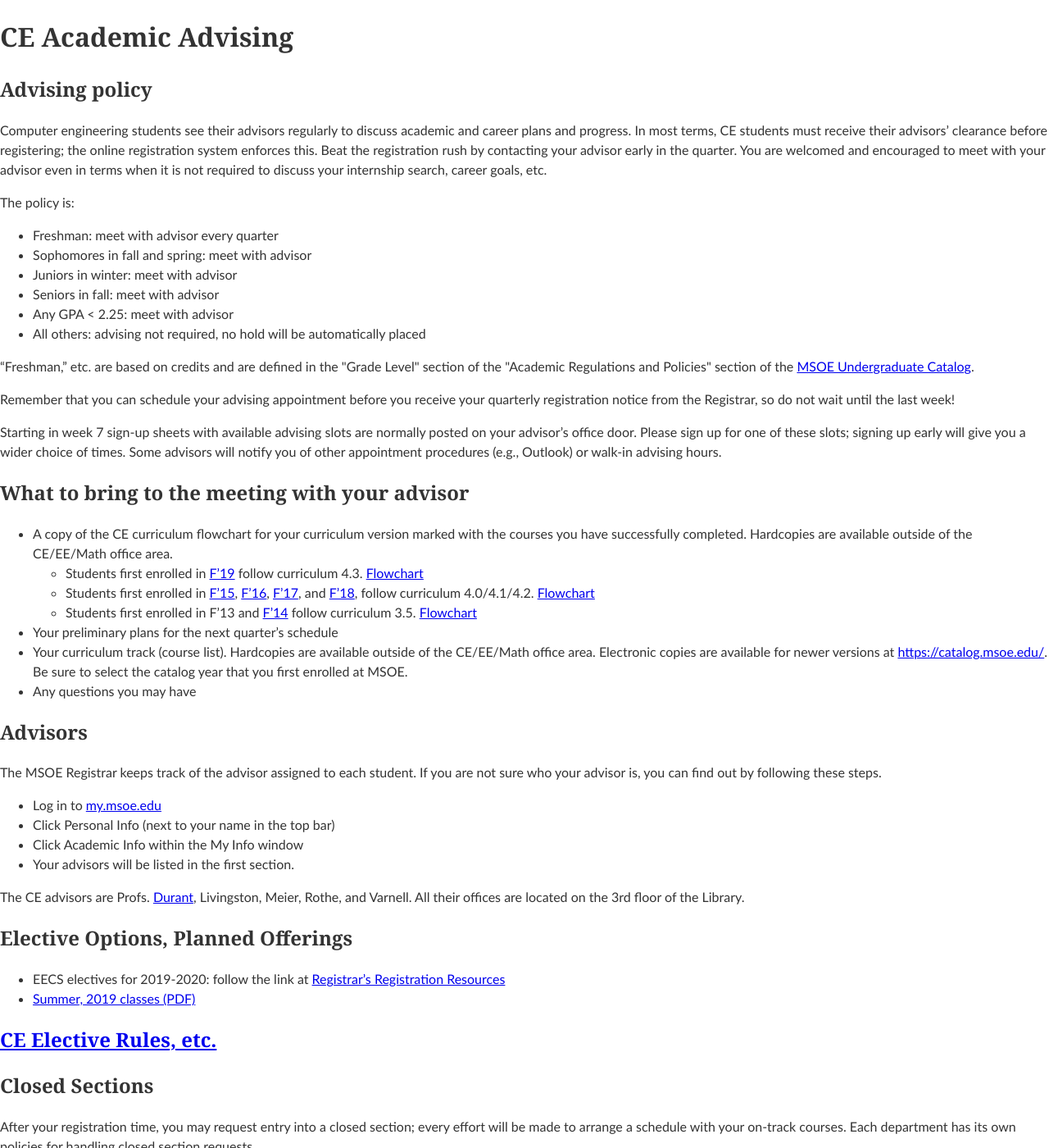
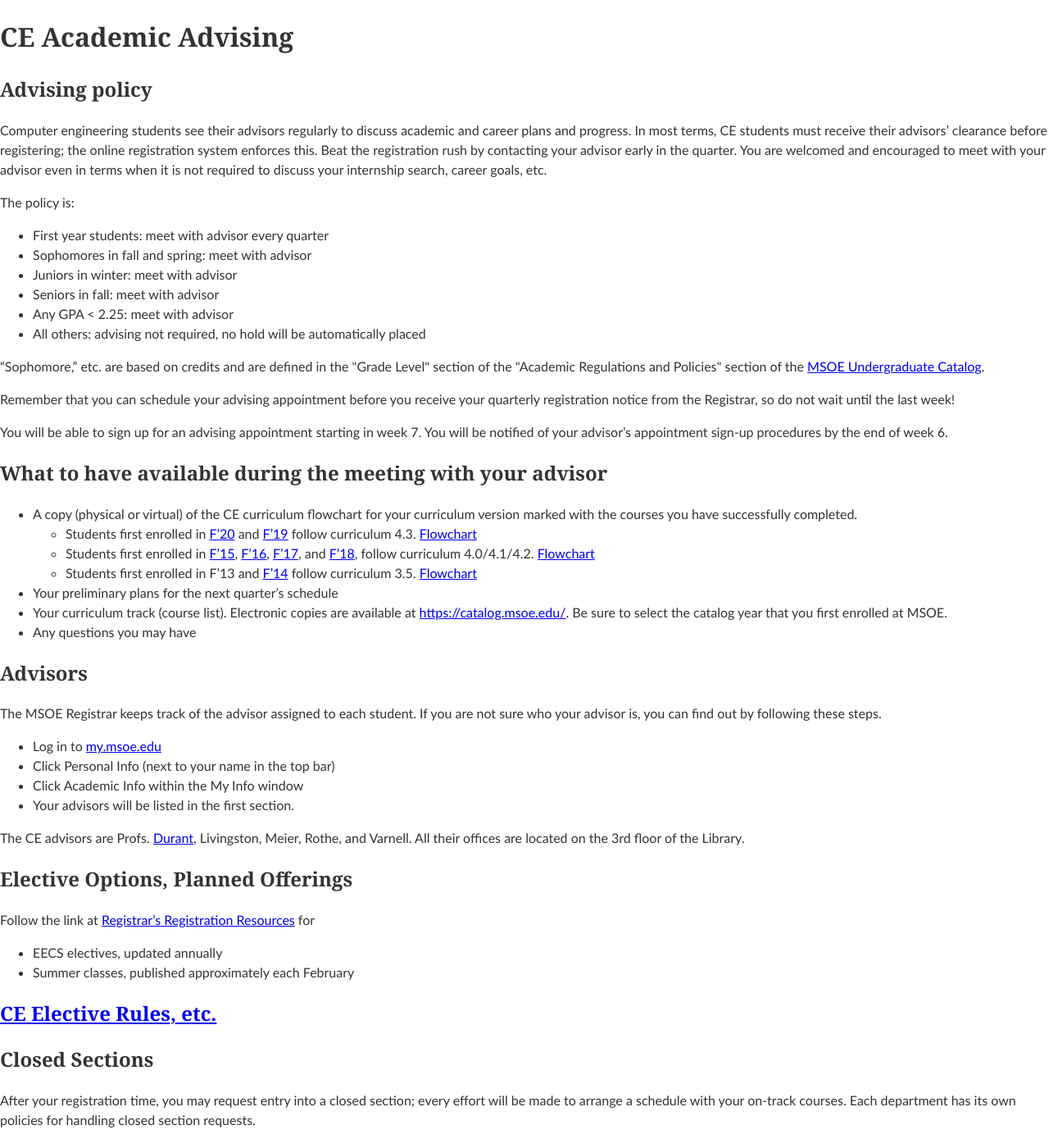
Before and after one commit to edurant/edurant.github.io, a Jekyll site: the page built from advising/index.md, in a window 1280 px wide and 1400 px high. Shown: the whole window at 82% size. Built offline with Jekyll 4.4.1, drawn with Linux system fonts in a browser that asks for light colours.

Commit message:
ce advising updates

```diff
--- a/advising/index.md
+++ b/advising/index.md
@@ -8,22 +8,22 @@
 Computer engineering students see their advisors regularly to discuss academic and career plans and progress. In most terms, CE students must receive their advisors' clearance before registering; the online registration system enforces this. Beat the registration rush by contacting your advisor early in the quarter. You are welcomed and encouraged to meet with your advisor even in terms when it is not required to discuss your internship search, career goals, etc.
 
 The policy is:
-* Freshman: meet with advisor every quarter
+* First year students: meet with advisor every quarter
 * Sophomores in fall and spring: meet with advisor
 * Juniors in winter: meet with advisor
 * Seniors in fall: meet with advisor
 * Any GPA < 2.25: meet with advisor
 * All others: advising not required, no hold will be automatically placed
 
-"Freshman," etc. are based on credits and are defined in the &quot;Grade Level&quot; section of the &quot;Academic Regulations and Policies&quot; section of the <a href="https://catalog.msoe.edu/">MSOE Undergraduate Catalog</a>.
+"Sophomore," etc. are based on credits and are defined in the &quot;Grade Level&quot; section of the &quot;Academic Regulations and Policies&quot; section of the <a href="https://catalog.msoe.edu/">MSOE Undergraduate Catalog</a>.
 
 Remember that you can schedule your advising appointment before you receive your quarterly registration notice from the Registrar, so do not wait until the last week!
 
-Starting in week 7 sign-up sheets with available advising slots are normally posted on your advisor's office door. Please sign up for one of these slots; signing up early will give you a wider choice of times. Some advisors will notify you of other appointment procedures (e.g., Outlook) or walk-in advising hours.
+You will be able to sign up for an advising appointment starting in week 7. You will be notified of your advisor's appointment sign-up procedures by the end of week 6.
 
-## What to bring to the meeting with your advisor
-* A copy of the CE curriculum flowchart for your curriculum version marked with the courses you have successfully completed. Hardcopies are available outside of the CE/EE/Math office area.
-  * Students first enrolled in <a href="https://catalog.msoe.edu/preview_program.php?catoid=20&poid=1001&returnto=562">F'19</a> follow curriculum 4.3. <a href="curriculum-4.3rev01.pdf">Flowchart</a>
+## What to have available during the meeting with your advisor
+* A copy (physical or virtual) of the CE curriculum flowchart for your curriculum version marked with the courses you have successfully completed.
+  * Students first enrolled in <a href="https://catalog.msoe.edu/preview_program.php?catoid=22&poid=1101&returnto=630">F'20</a> and <a href="https://catalog.msoe.edu/preview_program.php?catoid=20&poid=1001&returnto=562">F'19</a> follow curriculum 4.3. <a href="curriculum-4.3rev01.pdf">Flowchart</a>
   * Students first enrolled in <a href="https://catalog.msoe.edu/preview_program.php?catoid=10&poid=506&returnto=364">F'15</a>,
             <a href="https://catalog.msoe.edu/preview_program.php?catoid=14&poid=704&returnto=394">F'16</a>,
 	    <a href="https://catalog.msoe.edu/preview_program.php?catoid=16&poid=810&returnto=442">F'17</a>, and
@@ -33,7 +33,7 @@
             follow curriculum 3.5. <a href="curriculum-3.5rev01.pdf">Flowchart</a>
 
 * Your preliminary plans for the next quarter's schedule
-* Your curriculum track (course list). Hardcopies are available outside of the CE/EE/Math office area. Electronic copies are available for newer versions at <a href="https://catalog.msoe.edu/">https://catalog.msoe.edu/</a>. Be sure to select the catalog year that you first enrolled at MSOE.
+* Your curriculum track (course list). Electronic copies are available at <a href="https://catalog.msoe.edu/">https://catalog.msoe.edu/</a>. Be sure to select the catalog year that you first enrolled at MSOE.
 * Any questions you may have
 
 ## Advisors
@@ -47,8 +47,10 @@
 
 ## Elective Options, Planned Offerings
 
-* EECS electives for 2019-2020: follow the link at <a href="https://www.msoe.edu/academics/departments/registrar/#Registration">Registrar's Registration Resources</a>
-* <a href="https://msoe.s3.amazonaws.com/files/resources/smsoe-regis19031814230-2.pdf">Summer, 2019 classes (PDF)</a>
+Follow the link at <a href="https://www.msoe.edu/academics/departments/registrar/#Registration">Registrar's Registration Resources</a> for
+
+* EECS electives, updated annually
+* Summer classes, published approximately each February
 
 ## <a href="ceElectiveRules.html">CE Elective Rules, etc.</a>
 
```
Also changed, not shown: other parts of advising/index.md (+1 -1 lines), advising/durant.md (+10 -7 lines).
